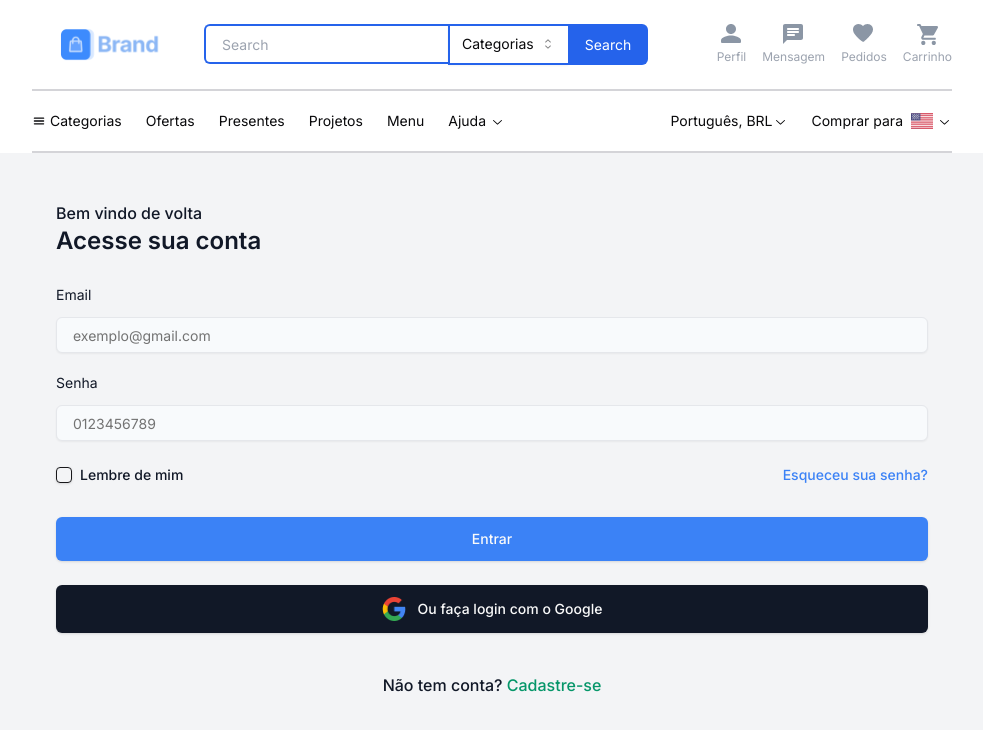
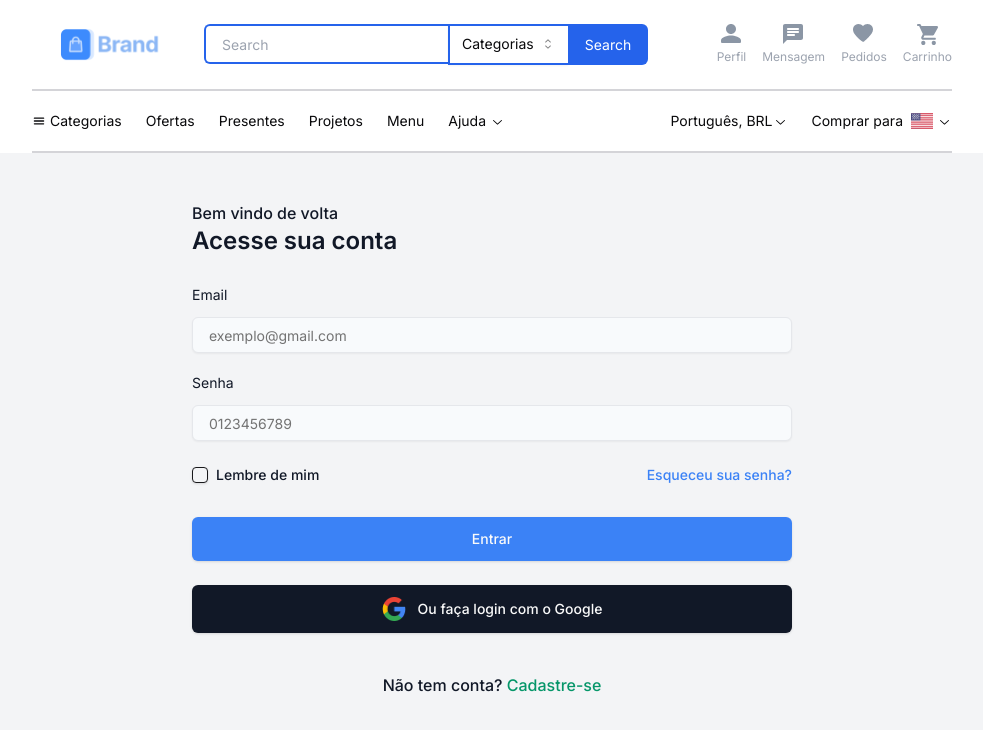
Before and after one commit to SammyFerreiraa/front-end-ecommerce, a Next.js app: page /auth in a window 1280 px wide. Shown: the top 730 px of the page, without its empty margins (148-1131 px from the left). Built offline with nearby package versions, Linux system fonts and the light colour scheme.

Commit message:
:os_hand: style: responsiveness page login and register

```diff
--- a/src/app/auth/page.tsx
+++ b/src/app/auth/page.tsx
@@ -39,11 +39,11 @@ const Home = () => {
 
   return (
     <MaxWidthWrapper>
-      <div className="px-6 py-12">
-        <div className="">
-          <div>
+      <div className="flex items-center justify-center px-6 py-12">
+        <div className="w-full max-w-[400px] md:max-w-[400px] lg:max-w-[500px] xl:max-w-[600px]">
+          <div className="w-full">
             {/* Cabeçalho */}
-            <div className="mb-7 flex flex-col items-start justify-center">
+            <div className="mb-7 flex w-full flex-col items-start justify-center">
               <p className="text-base font-medium text-gray-900">
                 {variant === 'login' ? 'Bem vindo de volta' : 'Bem vindo'}
               </p>
@@ -140,11 +140,11 @@ const Home = () => {
             </div>
             <Button
               onClick={login}
-              className="mb-6 h-auto w-full bg-blue-500 px-8 py-3"
+              className="mb-6 h-auto w-full bg-blue-500 px-8 py-3 hover:bg-blue-600"
             >
               {variant === 'login' ? 'Entrar' : 'Cadastrar'}
             </Button>
-            <Button className=" mb-10 flex h-auto w-full flex-row gap-3 bg-gray-900 px-8 py-3">
+            <Button className=" mb-10 flex h-auto w-full flex-row gap-3 bg-gray-900 px-8 py-3 hover:bg-gray-950">
               <img
                 src="/assets/googleicon.png"
                 className="h-6 w-6"
```
